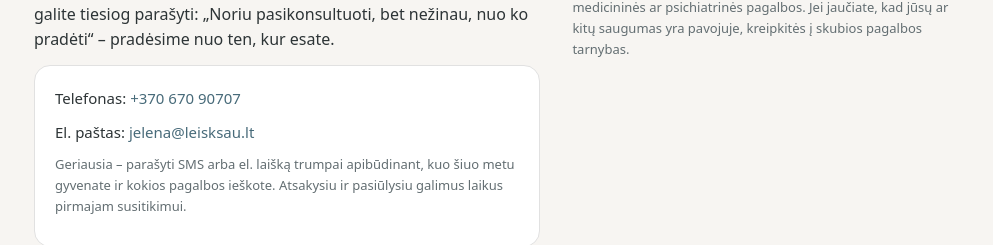
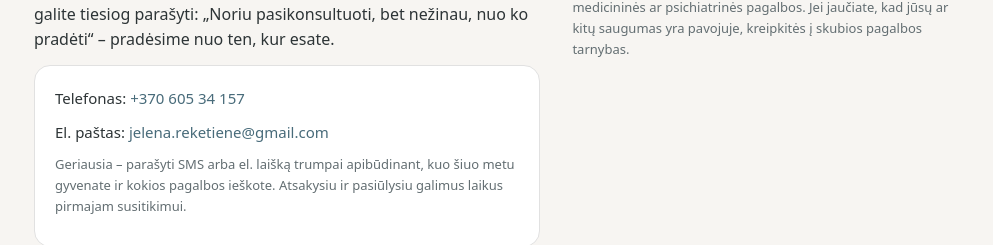
Before and after one commit to Sancio1/leisksau, a plain HTML site: page index.html in a window 1280 px wide. Shown: the part 2560-2805 px from the top of the page, without its empty margins (142-1135 px from the left). Drawn offline with Linux system fonts and the light colour scheme.

Commit message:
index.html

```diff
--- a/index.html
+++ b/index.html
@@ -416,11 +416,11 @@
                     <div class="contact-box">
                         <div class="contact-row">
                             <span class="contact-label">Telefonas:</span>
-                            <a href="tel:+37067090707">+370 670 90707</a>
+                            <a href="tel:+37060534157">+370 605 34 157</a>
                         </div>
                         <div class="contact-row">
                             <span class="contact-label">El. paštas:</span>
-                            <a href="mailto:jelena@leisksau.lt">jelena@leisksau.lt</a>
+                            <a href="mailto:jelena.reketiene@gmail.com">jelena.reketiene@gmail.com</a>
                         </div>
                         <div class="contact-row small">
                             Geriausia – parašyti SMS arba el. laišką trumpai apibūdinant, kuo šiuo metu gyvenate ir kokios pagalbos ieškote.
```
